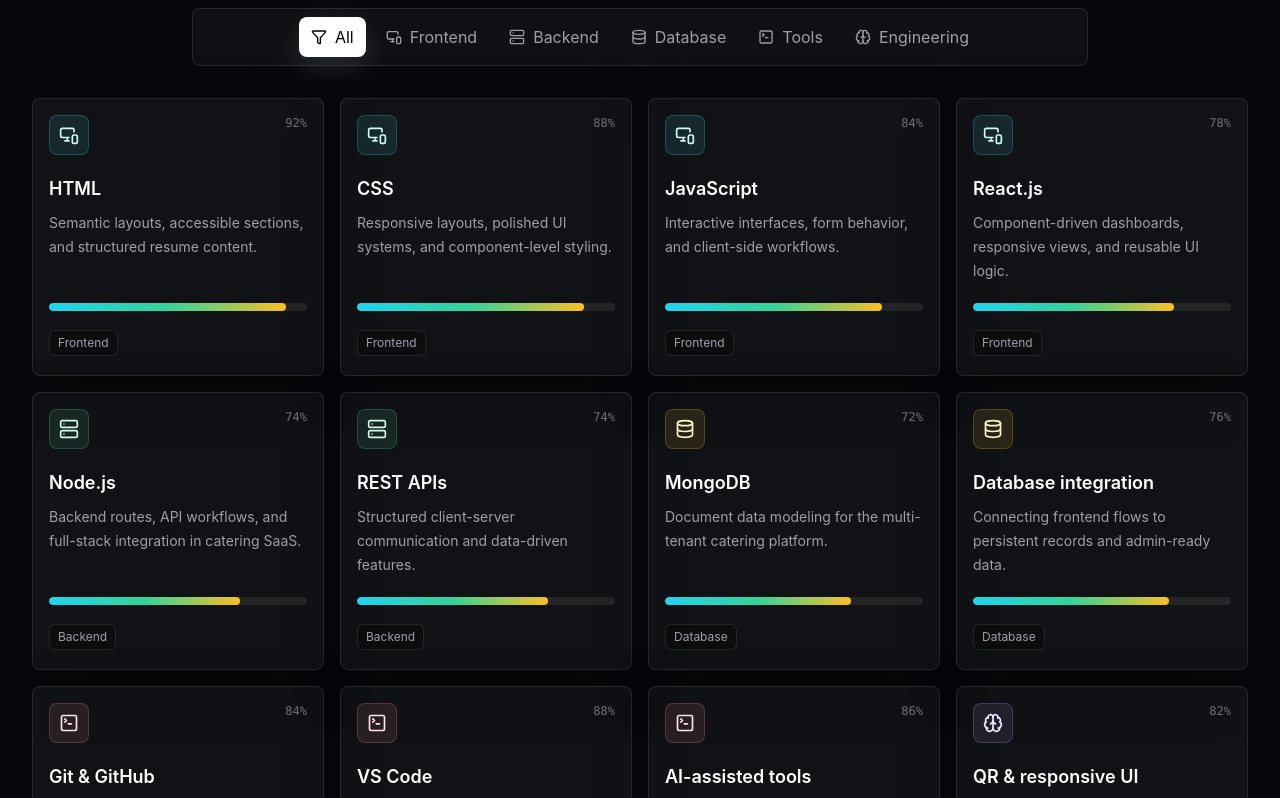
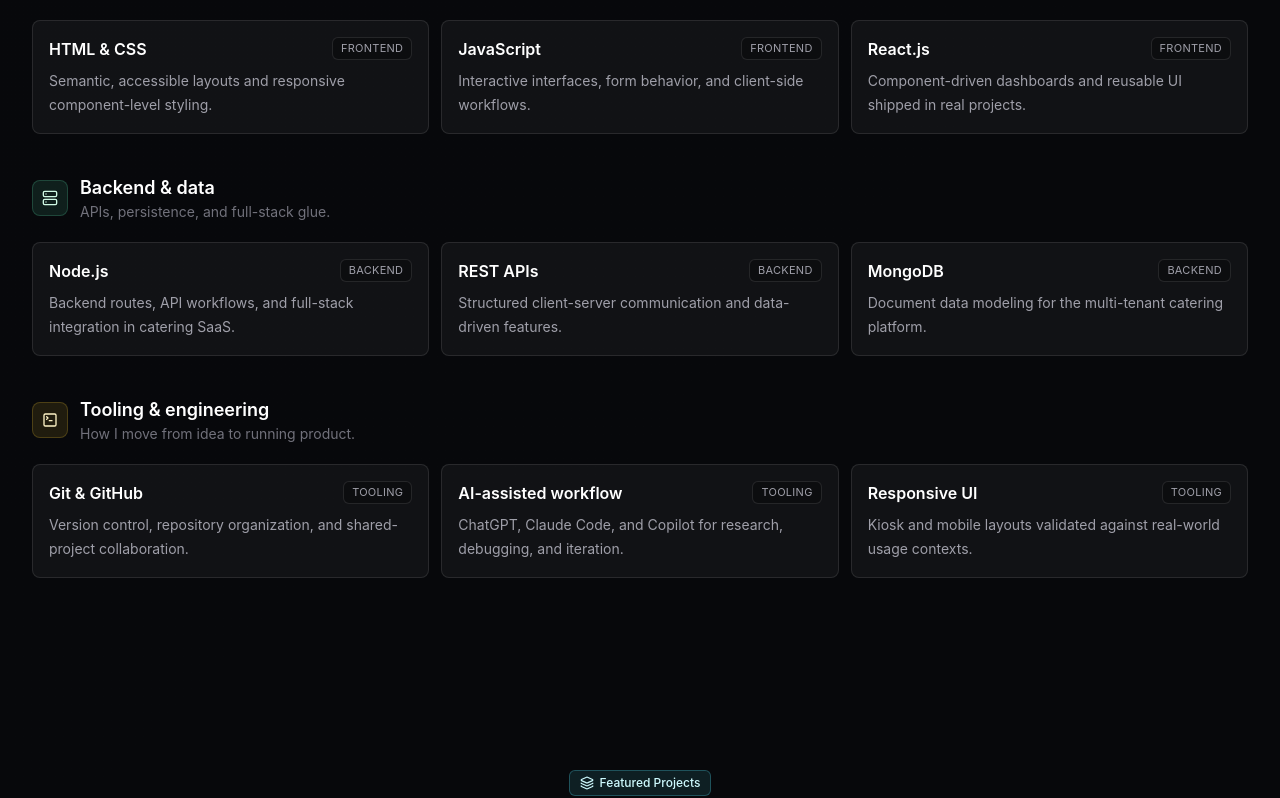
Before and after one commit to jumaoasjoshua322-maker/portfolio, a Next.js app: page / in a window 1280 px wide. Shown: the part 2662-3460 px from the top of the page. Built offline with nearby package versions, Linux system fonts and the light colour scheme.

Commit message:
Simplify Skills: 9 entries, 3 groups, no percentages, no filter, server component

```diff
--- a/src/components/skills-section.tsx
+++ b/src/components/skills-section.tsx
@@ -1,59 +1,50 @@
-"use client";
-
 import {
-  Brain,
   Code2,
-  Database,
-  Filter,
   MonitorSmartphone,
   Server,
   TerminalSquare,
 } from "lucide-react";
-import { AnimatePresence, motion, useReducedMotion } from "framer-motion";
-import { useMemo, useState } from "react";
 
 import { Reveal } from "@/components/reveal";
 import { SectionHeading } from "@/components/section-heading";
-import { Button } from "@/components/ui/button";
 import { skills, type SkillCategory } from "@/data/portfolio";
-import { cn } from "@/lib/utils";
 
-type FilterValue = "All" | SkillCategory;
+const categoryOrder: SkillCategory[] = ["Frontend", "Backend", "Tools"];
 
-const filters: FilterValue[] = [
-  "All",
-  "Frontend",
-  "Backend",
-  "Database",
-  "Tools",
-  "Engineering",
-];
-
-const filterIcons: Record<FilterValue, typeof Filter> = {
-  All: Filter,
-  Frontend: MonitorSmartphone,
-  Backend: Server,
-  Database,
-  Tools: TerminalSquare,
-  Engineering: Brain,
-};
-
-const categoryTone: Record<SkillCategory, string> = {
-  Frontend: "text-cyan-100 border-cyan-300/20 bg-cyan-300/10",
-  Backend: "text-emerald-100 border-emerald-300/20 bg-emerald-300/10",
-  Database: "text-amber-100 border-amber-300/20 bg-amber-300/10",
-  Tools: "text-rose-100 border-rose-300/20 bg-rose-300/10",
-  Engineering: "text-violet-100 border-violet-300/20 bg-violet-300/10",
+const categoryMeta: Record<
+  SkillCategory,
+  {
+    label: string;
+    description: string;
+    icon: typeof Code2;
+    tone: string;
+  }
+> = {
+  Frontend: {
+    label: "Frontend",
+    description: "Interfaces I design, build, and ship.",
+    icon: MonitorSmartphone,
+    tone: "text-cyan-100 border-cyan-300/20 bg-cyan-300/10",
+  },
+  Backend: {
+    label: "Backend & data",
+    description: "APIs, persistence, and full-stack glue.",
+    icon: Server,
+    tone: "text-emerald-100 border-emerald-300/20 bg-emerald-300/10",
+  },
+  Tools: {
+    label: "Tooling & engineering",
+    description: "How I move from idea to running product.",
+    icon: TerminalSquare,
+    tone: "text-amber-100 border-amber-300/20 bg-amber-300/10",
+  },
 };
 
 export function SkillsSection() {
-  const [activeFilter, setActiveFilter] = useState<FilterValue>("All");
-  const prefersReducedMotion = useReducedMotion();
-
-  const visibleSkills = useMemo(() => {
-    if (activeFilter === "All") return skills;
-    return skills.filter((skill) => skill.category === activeFilter);
-  }, [activeFilter]);
+  const grouped = categoryOrder.map((category) => ({
+    category,
+    items: skills.filter((skill) => skill.category === category),
+  }));
 
   return (
     <section
@@ -66,110 +57,58 @@
           headingId="skills-heading"
           eyebrow="Technical Skills"
           title="A focused stack for modern web systems."
-          description="My skill set is intentionally practical: frontend polish, backend workflows, database integration, collaboration tools, and the testing habits needed to ship dependable student, startup, and freelance projects."
+          description="Tools and practices I lean on across real, shipped projects — not a checklist."
           icon={<Code2 className="h-3.5 w-3.5" />}
           align="center"
         />
       </Reveal>
 
-      <Reveal delay={0.05}>
-        <div
-          className="mx-auto mb-8 flex max-w-4xl flex-wrap justify-center gap-2 rounded-lg border border-white/10 bg-white/3.5 p-2"
-          role="tablist"
-          aria-label="Skill filters"
-        >
-          {filters.map((filter) => {
-            const Icon = filterIcons[filter];
-            const selected = activeFilter === filter;
-            return (
-              <button
-                key={filter}
-                type="button"
-                role="tab"
-                aria-selected={selected}
-                onClick={() => setActiveFilter(filter)}
-                className={cn(
-                  "inline-flex h-10 items-center gap-2 rounded-lg px-3 text-sm font-medium transition focus-visible:outline-none focus-visible:ring-2 focus-visible:ring-cyan-300/60",
-                  selected
-                    ? "bg-white text-black shadow-[0_10px_30px_rgba(255,255,255,0.12)]"
-                    : "text-zinc-400 hover:bg-white/6 hover:text-white",
-                )}
-              >
-                <Icon className="h-4 w-4" />
-                {filter}
-              </button>
-            );
-          })}
-        </div>
-      </Reveal>
+      <div className="space-y-10">
+        {grouped.map(({ category, items }, groupIndex) => {
+          const meta = categoryMeta[category];
+          const Icon = meta.icon;
+          return (
+            <Reveal key={category} delay={groupIndex * 0.06}>
+              <div>
+                <div className="mb-5 flex items-center gap-3">
+                  <span
+                    className={`grid h-9 w-9 place-items-center rounded-lg border ${meta.tone}`}
+                  >
+                    <Icon className="h-4 w-4" />
+                  </span>
+                  <div>
+                    <h3 className="text-lg font-semibold text-white">
+                      {meta.label}
+                    </h3>
+                    <p className="text-sm text-zinc-500">{meta.description}</p>
+                  </div>
+                </div>
 
-      <motion.div
-        layout
-        className="grid gap-4 sm:grid-cols-2 lg:grid-cols-4"
-        aria-live="polite"
-      >
-        <AnimatePresence mode="popLayout">
-          {visibleSkills.map((skill) => {
-            const Icon = filterIcons[skill.category];
-            return (
-              <motion.article
-                key={skill.name}
-                layout
-                initial={prefersReducedMotion ? false : { opacity: 0, y: 14 }}
-                animate={prefersReducedMotion ? undefined : { opacity: 1, y: 0 }}
-                exit={prefersReducedMotion ? undefined : { opacity: 0, y: -10 }}
-                transition={{ duration: 0.28 }}
-                className="group rounded-lg border border-white/10 bg-white/4.5 p-4 shadow-[0_16px_60px_rgba(0,0,0,0.2)] transition hover:-translate-y-1 hover:border-cyan-300/25 hover:bg-white/6.5"
-              >
-                <div className="flex items-start justify-between gap-3">
-                  <div
-                    className={cn(
-                      "grid h-10 w-10 place-items-center rounded-lg border",
-                      categoryTone[skill.category],
-                    )}
-                  >
-                    <Icon className="h-5 w-5" />
-                  </div>
-                  <span className="font-mono text-xs text-zinc-500">
-                    {skill.level}%
-                  </span>
-                </div>
-                <h3 className="mt-5 text-lg font-semibold text-white">
-                  {skill.name}
-                </h3>
-                <p className="mt-2 min-h-18 text-sm leading-6 text-zinc-400">
-                  {skill.proof}
-                </p>
-                <div className="mt-5 h-2 overflow-hidden rounded-md bg-white/8">
-                  <motion.div
-                    className="h-full rounded-md bg-[linear-gradient(90deg,#22d3ee,#34d399,#fbbf24)]"
-                    initial={prefersReducedMotion ? false : { width: 0 }}
-                    whileInView={prefersReducedMotion ? undefined : { width: `${skill.level}%` }}
-                    viewport={{ once: true }}
-                    transition={{ duration: 0.75, ease: [0.22, 1, 0.36, 1] }}
-                  />
-                </div>
-                <div className="mt-4 flex items-center justify-between">
-                  <span className="rounded-md border border-white/10 bg-black/24 px-2 py-1 text-xs text-zinc-400">
-                    {skill.category}
-                  </span>
-                  <Button
-                    asChild
-                    variant="ghost"
-                    size="sm"
-                    className="h-8 px-2 opacity-0 transition group-hover:opacity-100"
-                  >
-                    <a href="#projects">
-                      <Code2 className="h-3.5 w-3.5" />
-                      Projects
-                    </a>
-                  </Button>
-                </div>
-              </motion.article>
-            );
-          })}
-        </AnimatePresence>
-      </motion.div>
+                <ul className="grid gap-3 sm:grid-cols-2 lg:grid-cols-3">
+                  {items.map((skill) => (
+                    <li
+                      key={skill.name}
+                      className="rounded-lg border border-white/10 bg-white/4.5 p-4 transition hover:border-white/20 hover:bg-white/6"
+                    >
+                      <div className="flex items-start justify-between gap-3">
+                        <h4 className="text-base font-semibold text-white">
+                          {skill.name}
+                        </h4>
+                        <span className="shrink-0 rounded-md border border-white/10 bg-black/24 px-2 py-0.5 text-[11px] uppercase tracking-wide text-zinc-400">
+                          {meta.label.split(" ")[0]}
+                        </span>
+                      </div>
+                      <p className="mt-2 text-sm leading-6 text-zinc-400">
+                        {skill.proof}
+                      </p>
+                    </li>
+                  ))}
+                </ul>
+              </div>
+            </Reveal>
+          );
+        })}
+      </div>
     </section>
   );
 }
--- a/src/data/portfolio.ts
+++ b/src/data/portfolio.ts
@@ -1,14 +1,8 @@
-export type SkillCategory =
-  | "Frontend"
-  | "Backend"
-  | "Database"
-  | "Tools"
-  | "Engineering";
+export type SkillCategory = "Frontend" | "Backend" | "Tools";
 
 export type Skill = {
   name: string;
   category: SkillCategory;
-  level: number;
   proof: string;
 };
 
@@ -132,100 +126,49 @@
 
 export const skills: Skill[] = [
   {
-    name: "HTML",
+    name: "HTML & CSS",
     category: "Frontend",
-    level: 92,
-    proof: "Semantic layouts, accessible sections, and structured resume content.",
-  },
-  {
-    name: "CSS",
-    category: "Frontend",
-    level: 88,
-    proof: "Responsive layouts, polished UI systems, and component-level styling.",
+    proof: "Semantic, accessible layouts and responsive component-level styling.",
   },
   {
     name: "JavaScript",
     category: "Frontend",
-    level: 84,
     proof: "Interactive interfaces, form behavior, and client-side workflows.",
   },
   {
     name: "React.js",
     category: "Frontend",
-    level: 78,
-    proof: "Component-driven dashboards, responsive views, and reusable UI logic.",
+    proof: "Component-driven dashboards and reusable UI shipped in real projects.",
   },
   {
     name: "Node.js",
     category: "Backend",
-    level: 74,
     proof: "Backend routes, API workflows, and full-stack integration in catering SaaS.",
   },
   {
     name: "REST APIs",
     category: "Backend",
-    level: 74,
     proof: "Structured client-server communication and data-driven features.",
   },
   {
     name: "MongoDB",
-    category: "Database",
-    level: 72,
+    category: "Backend",
     proof: "Document data modeling for the multi-tenant catering platform.",
-  },
-  {
-    name: "Database integration",
-    category: "Database",
-    level: 76,
-    proof: "Connecting frontend flows to persistent records and admin-ready data.",
   },
   {
     name: "Git & GitHub",
     category: "Tools",
-    level: 84,
-    proof: "Version control, repository organization, and collaboration on shared projects.",
+    proof: "Version control, repository organization, and shared-project collaboration.",
   },
   {
-    name: "VS Code",
+    name: "AI-assisted workflow",
     category: "Tools",
-    level: 88,
-    proof: "Daily development environment for frontend and full-stack work.",
+    proof: "ChatGPT, Claude Code, and Copilot for research, debugging, and iteration.",
   },
   {
-    name: "AI-assisted tools",
+    name: "Responsive UI",
     category: "Tools",
-    level: 86,
-    proof: "ChatGPT, Claude Code, and GitHub Copilot for research, debugging, and iteration.",
-  },
-  {
-    name: "QR & responsive UI",
-    category: "Engineering",
-    level: 82,
-    proof: "QR-based touchpoints and kiosk/mobile layouts shipped in ARIAT-Na.",
-  },
-  {
-    name: "Responsive design",
-    category: "Engineering",
-    level: 86,
-    proof: "Mobile, kiosk, tablet, and desktop layouts built around real usage contexts.",
-  },
-  {
-    name: "Debugging",
-    category: "Engineering",
-    level: 82,
-    proof: "Systematic issue tracing across UI, API, and data layers.",
-  },
-  {
-    name: "System testing",
-    category: "Engineering",
-    level: 78,
-    proof: "Workflow validation, responsive checks, and user-scenario testing.",
-  },
-  {
-    name: "Problem-solving",
-    category: "Engineering",
-    level: 84,
-    proof: "Analytical thinking applied to capstone and personal full-stack work.",
+    proof: "Kiosk and mobile layouts validated against real-world usage contexts.",
   },
 ];
 
```
